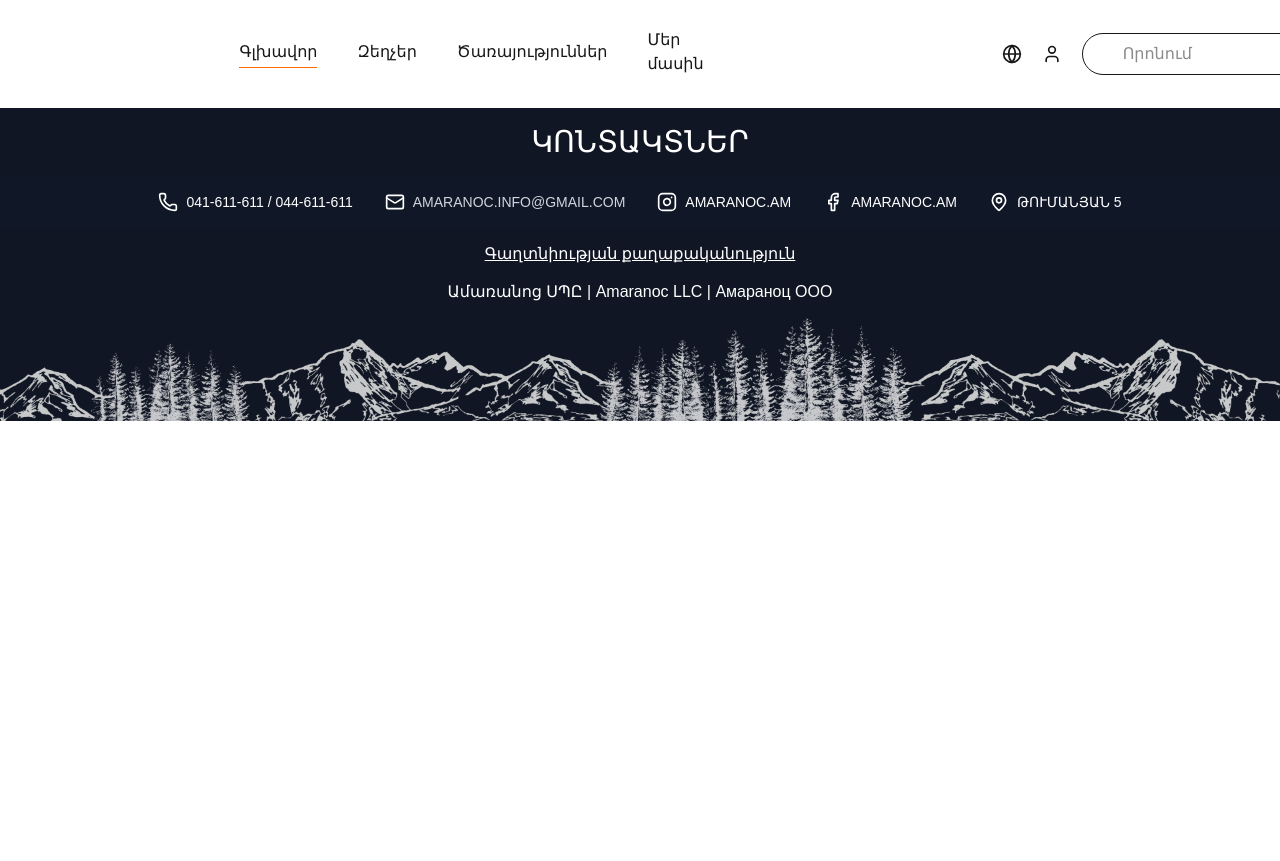
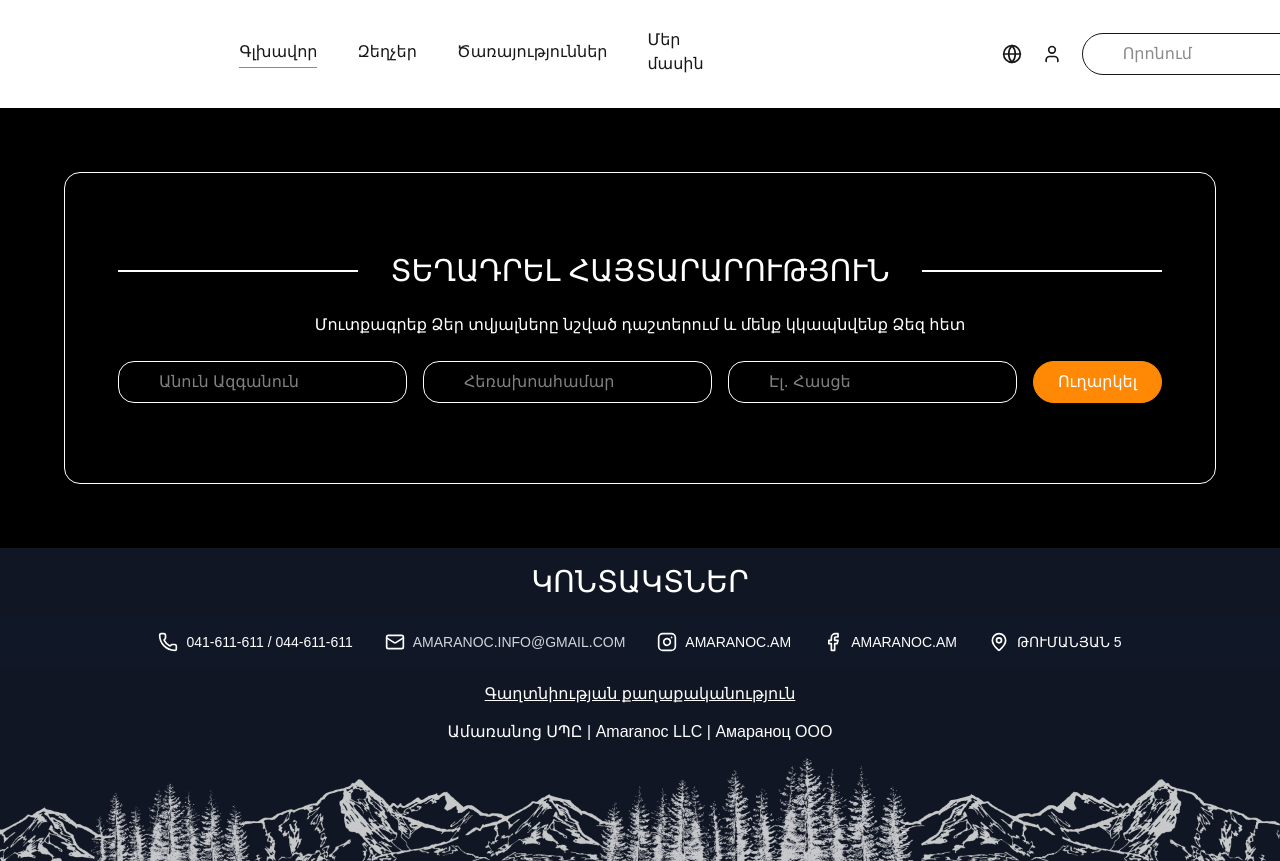
Before and after one commit to Art-Developper/amaranoc_2, a Next.js app: page / in a window 1280 px wide. Shown: the top 861 px of the page. Before the commit the page ends 800 px from the top, so only its background shows below. Built offline with nearby package versions, Linux system fonts and the light colour scheme.

Commit message:
add տեղադրել հայտարարություն for all pages

```diff
--- a/src/app/about_us/page.js
+++ b/src/app/about_us/page.js
@@ -56,6 +56,42 @@ export default function About(){
         </div>
       </div>
 
+      <div className="bg-black text-white flex justify-center w-auto ">
+        <div className=" border-1 rounded-2xl  mx-auto my-16  max-w-6xl w-full flex flex-wrap justify-center">
+          <div className="flex justify-center items-center gap-8 px-10 pt-20">
+            <div className="w-60 h-0.5 bg-white"></div>
+            <div><h1 className="text-3xl">ՏԵՂԱԴՐԵԼ ՀԱՅՏԱՐԱՐՈՒԹՅՈՒՆ</h1></div>
+            <div className="w-60 h-0.5 bg-white"></div>
+          </div>
+          <div className="flex justify-center pt-6">
+            <p>Մուտքագրեք Ձեր տվյալները նշված դաշտերում և մենք կկապնվենք Ձեզ հետ</p>
+          </div>
+          <div className="flex justify-center items-center gap-4 pt-6 pb-20">
+            <input
+              type="text"
+              placeholder="Անուն Ազգանուն"
+              className="border-1 rounded-2xl  px-10 py-2 w-full"
+            ></input>
+            <input
+              type="phone"
+              placeholder="Հեռախոահամար"
+              className="border-1 rounded-2xl  px-10 py-2 w-full"
+            >
+            </input>
+            <input
+              type="mail"
+              placeholder="Էլ․ Հասցե"
+              className="border-1 rounded-2xl  px-10 py-2 w-full"
+            >
+            </input>
+            <button
+              className="border-1 border-orange-400 rounded-3xl px-6 py-2 bg-orange-400"
+            >Ուղարկել</button>
+          </div>
+        </div>
+      </div>
+
+
       <div className=" bg-[#101623ff] text-white">
         <div className="flex justify-center items-center">
           <h1 className="text-3xl my-4">ԿՈՆՏԱԿՏՆԵՐ</h1>
--- a/src/app/page.js
+++ b/src/app/page.js
@@ -63,7 +63,40 @@ export default function Home() {
 
 
 
-
+      <div className="bg-black text-white flex justify-center w-auto ">
+        <div className=" border-1 rounded-2xl  mx-auto my-16  max-w-6xl w-full flex flex-wrap justify-center">
+          <div className="flex justify-center items-center gap-8 px-10 pt-20">
+            <div className="w-60 h-0.5 bg-white"></div>
+            <div><h1 className="text-3xl">ՏԵՂԱԴՐԵԼ ՀԱՅՏԱՐԱՐՈՒԹՅՈՒՆ</h1></div>
+            <div className="w-60 h-0.5 bg-white"></div>
+          </div>
+          <div className="flex justify-center pt-6">
+            <p>Մուտքագրեք Ձեր տվյալները նշված դաշտերում և մենք կկապնվենք Ձեզ հետ</p>
+          </div>
+          <div className="flex justify-center items-center gap-4 pt-6 pb-20">
+            <input
+              type="text"
+              placeholder="Անուն Ազգանուն"
+              className="border-1 rounded-2xl  px-10 py-2 w-full"
+            ></input>
+            <input
+              type="phone"
+              placeholder="Հեռախոահամար"
+              className="border-1 rounded-2xl  px-10 py-2 w-full"
+            >
+            </input>
+            <input
+              type="mail"
+              placeholder="Էլ․ Հասցե"
+              className="border-1 rounded-2xl  px-10 py-2 w-full"
+            >
+            </input>
+            <button
+              className="border-1 border-orange-400 rounded-3xl px-6 py-2 bg-orange-400"
+            >Ուղարկել</button>
+          </div>
+        </div>
+      </div>
 
       <div className=" bg-[#101623ff] text-white">
         <div className="flex justify-center items-center">
--- a/src/app/sales/page.js
+++ b/src/app/sales/page.js
@@ -6,8 +6,8 @@ import Link from "next/link"
 import { usePathname } from "next/navigation";
 
 
-export default function Sales(){
-    const pathName = usePathname();
+export default function Sales() {
+  const pathName = usePathname();
 
   const linkClass = (path) =>
     `relative pb-1 transition-all
@@ -57,6 +57,42 @@ export default function Sales(){
         </div>
       </div>
 
+      <div className="bg-black text-white flex justify-center w-auto ">
+        <div className=" border-1 rounded-2xl  mx-auto my-16  max-w-6xl w-full flex flex-wrap justify-center">
+          <div className="flex justify-center items-center gap-8 px-10 pt-20">
+            <div className="w-60 h-0.5 bg-white"></div>
+            <div><h1 className="text-3xl">ՏԵՂԱԴՐԵԼ ՀԱՅՏԱՐԱՐՈՒԹՅՈՒՆ</h1></div>
+            <div className="w-60 h-0.5 bg-white"></div>
+          </div>
+          <div className="flex justify-center pt-6">
+            <p>Մուտքագրեք Ձեր տվյալները նշված դաշտերում և մենք կկապնվենք Ձեզ հետ</p>
+          </div>
+          <div className="flex justify-center items-center gap-4 pt-6 pb-20">
+            <input
+              type="text"
+              placeholder="Անուն Ազգանուն"
+              className="border-1 rounded-2xl  px-10 py-2 w-full"
+            ></input>
+            <input
+              type="phone"
+              placeholder="Հեռախոահամար"
+              className="border-1 rounded-2xl  px-10 py-2 w-full"
+            >
+            </input>
+            <input
+              type="mail"
+              placeholder="Էլ․ Հասցե"
+              className="border-1 rounded-2xl  px-10 py-2 w-full"
+            >
+            </input>
+            <button
+              className="border-1 border-orange-400 rounded-3xl px-6 py-2 bg-orange-400"
+            >Ուղարկել</button>
+          </div>
+        </div>
+      </div>
+
+
       <div className=" bg-[#101623ff] text-white">
         <div className="flex justify-center items-center">
           <h1 className="text-3xl my-4">ԿՈՆՏԱԿՏՆԵՐ</h1>
--- a/src/app/service/page.js
+++ b/src/app/service/page.js
@@ -1,13 +1,13 @@
 "use client"
 
-import { User, Globe, Search, Facebook, Instagram, Phone, Mail, MapPin } from "lucide-react";
+import { User, Globe, Search, Facebook, Instagram, Phone, Mail, MapPind } from "lucide-react";
 import Image from "next/image"
 import Link from "next/link"
 import { usePathname } from "next/navigation";
 
 
 export default function Service() {
-    const pathName = usePathname();
+  const pathName = usePathname();
 
   const linkClass = (path) =>
     `relative pb-1 transition-all
@@ -57,6 +57,42 @@ export default function Service() {
         </div>
       </div>
 
+      <div className="bg-black text-white flex justify-center w-auto ">
+        <div className=" border-1 rounded-2xl  mx-auto my-16  max-w-6xl w-full flex flex-wrap justify-center">
+          <div className="flex justify-center items-center gap-8 px-10 pt-20">
+            <div className="w-60 h-0.5 bg-white"></div>
+            <div><h1 className="text-3xl">ՏԵՂԱԴՐԵԼ ՀԱՅՏԱՐԱՐՈՒԹՅՈՒՆ</h1></div>
+            <div className="w-60 h-0.5 bg-white"></div>
+          </div>
+          <div className="flex justify-center pt-6">
+            <p>Մուտքագրեք Ձեր տվյալները նշված դաշտերում և մենք կկապնվենք Ձեզ հետ</p>
+          </div>
+          <div className="flex justify-center items-center gap-4 pt-6 pb-20">
+            <input
+              type="text"
+              placeholder="Անուն Ազգանուն"
+              className="border-1 rounded-2xl  px-10 py-2 w-full"
+            ></input>
+            <input
+              type="phone"
+              placeholder="Հեռախոահամար"
+              className="border-1 rounded-2xl  px-10 py-2 w-full"
+            >
+            </input>
+            <input
+              type="mail"
+              placeholder="Էլ․ Հասցե"
+              className="border-1 rounded-2xl  px-10 py-2 w-full"
+            >
+            </input>
+            <button
+              className="border-1 border-orange-400 rounded-3xl px-6 py-2 bg-orange-400"
+            >Ուղարկել</button>
+          </div>
+        </div>
+      </div>
+
+
       <div className=" bg-[#101623ff] text-white">
         <div className="flex justify-center items-center">
           <h1 className="text-3xl my-4">ԿՈՆՏԱԿՏՆԵՐ</h1>
```
